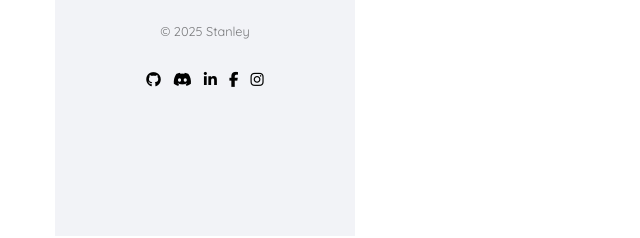
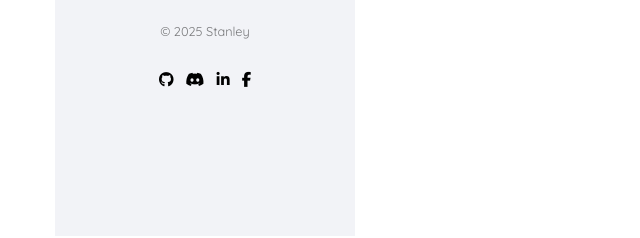
Before and after one commit to Malesh-Stanley/stan, a plain HTML site: page index.html in a window 1280 px wide. Shown: the part 564-802 px from the top of the page, 0-640 px from the left. Drawn offline with nearby package versions, Linux system fonts and the light colour scheme; files whose address does not match are found by name; a web font is replaced by a local one.

Commit message:
Update index.html

```diff
--- a/index.html
+++ b/index.html
@@ -117,20 +117,24 @@
             </p>
             <ul>
               <li>
-                <a href="#"><i class="fab fa-github"></i></a>
+                <a href="https://github.com/Malesh-Stanley"
+                  ><i class="fab fa-github"></i
+                ></a>
               </li>
               <li>
                 <a href="#"><i class="fab fa-discord"></i></a>
               </li>
               <li>
-                <a href="#"><i class="fab fa-linkedin-in"></i></a>
+                <a href="https://www.linkedin.com/in/malesh-stanley-a21a07282/"
+                  ><i class="fab fa-linkedin-in"></i
+                ></a>
               </li>
               <li>
                 <a href="#"><i class="fab fa-facebook-f"></i></a>
               </li>
-              <li>
+              <!-- <li>
                 <a href="#"><i class="fab fa-instagram"></i></a>
-              </li>
+              </li> -->
             </ul>
           </div>
         </aside>
```
